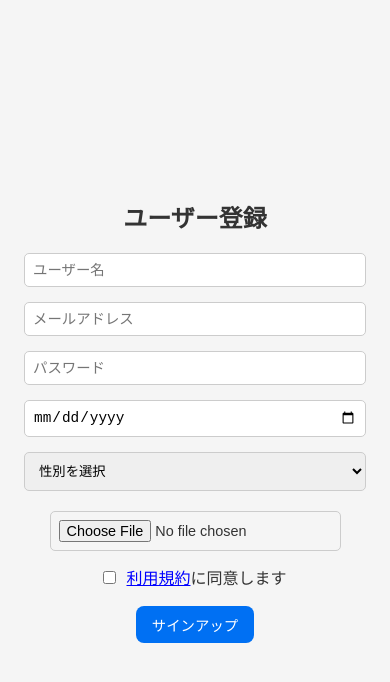
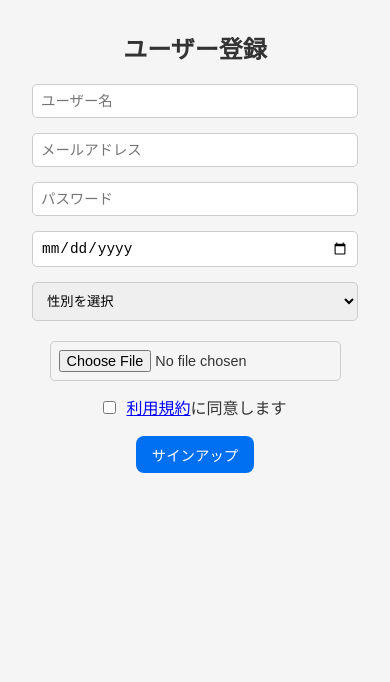
Before and after one commit to yasuhikasa/lina, a Next.js app: page /signup in a window 390 px wide. Shown: the top 682 px of the page. Built offline with nearby package versions, Linux system fonts and the light colour scheme.

Commit message:
レスポンシブ対応のコンテンツ位置を調整

```diff
--- a/src/styles/Home.module.css
+++ b/src/styles/Home.module.css
@@ -20,6 +20,11 @@
 
 /* レスポンシブ対応: 画面幅が600px以下の場合 */
 @media (max-width: 600px) {
+  .main {
+    justify-content: flex-start; /* 画面上部に寄せる */
+    padding-top: 2rem;
+  }
+
   .buttonContainer {
     flex-direction: column;
     gap: 1.5rem;
--- a/src/styles/Login.module.css
+++ b/src/styles/Login.module.css
@@ -40,7 +40,7 @@
 }
 
 .signupLink {
-  color: #0070f3; /* ボタンと同じ色 */
+  color: #0070f3;
   cursor: pointer;
   text-decoration: underline;
 }
@@ -48,7 +48,8 @@
 /* レスポンシブ対応: 画面幅が600px以下の場合 */
 @media (max-width: 600px) {
   .container {
-    padding: 0.5rem;
+    justify-content: flex-start; /* コンテンツを上に寄せる */
+    padding-top: 2rem;
   }
 
   .title {
--- a/src/styles/Signup.module.css
+++ b/src/styles/Signup.module.css
@@ -52,7 +52,8 @@
 /* レスポンシブ対応: 画面幅が600px以下の場合 */
 @media (max-width: 600px) {
   .container {
-    padding: 0.5rem;
+    justify-content: flex-start; /* コンテンツを上に寄せる */
+    padding-top: 2rem;
   }
 
   .title {
```
